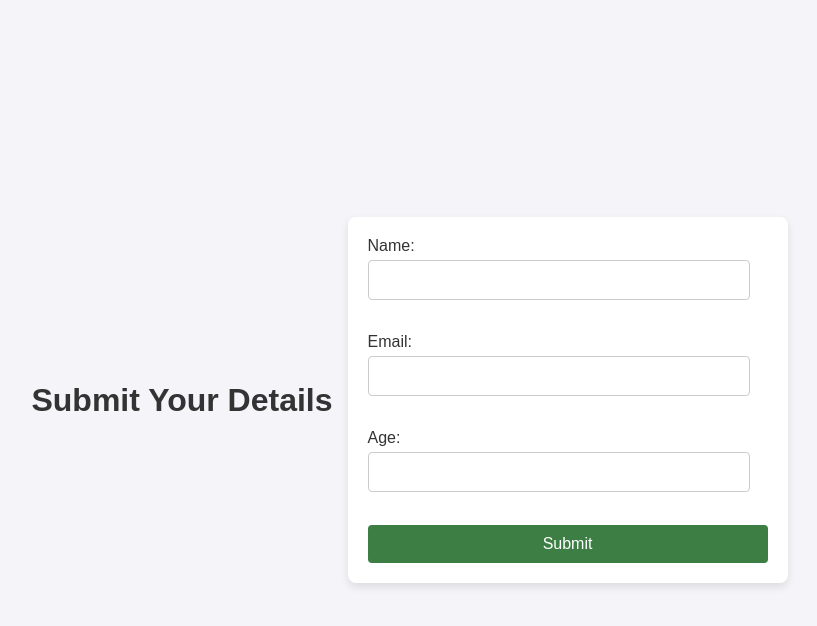
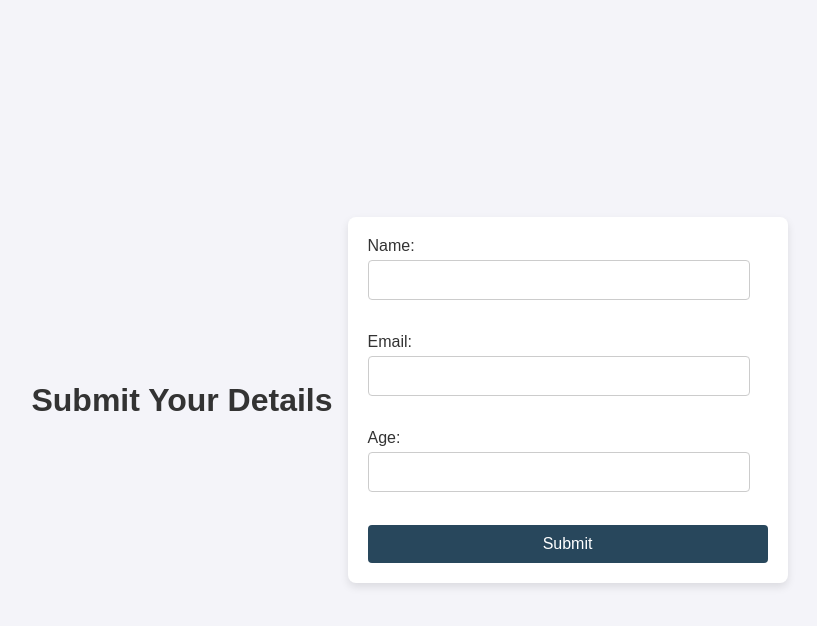
Before and after one commit to geetanshgarg32/Age-Status-Automations, a website: page index.html in a window 1280 px wide. In both pictures the pointer is over the button "Submit". Shown: the whole page, without its empty margins (238-1055 px from the left). Drawn offline with Linux system fonts and the light colour scheme.

Commit message:
Update index.html

```diff
--- a/index.html
+++ b/index.html
@@ -58,7 +58,7 @@
         }
 
         button:hover {
-            background-color: #3d7e44;
+            background-color: #28475c;
         }
 
         #confirmation {
```
